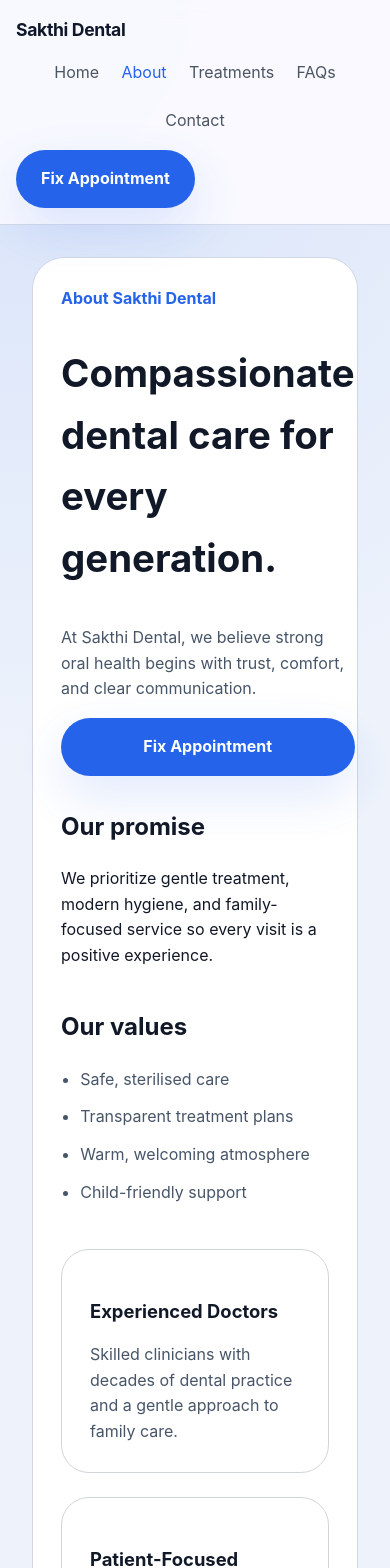
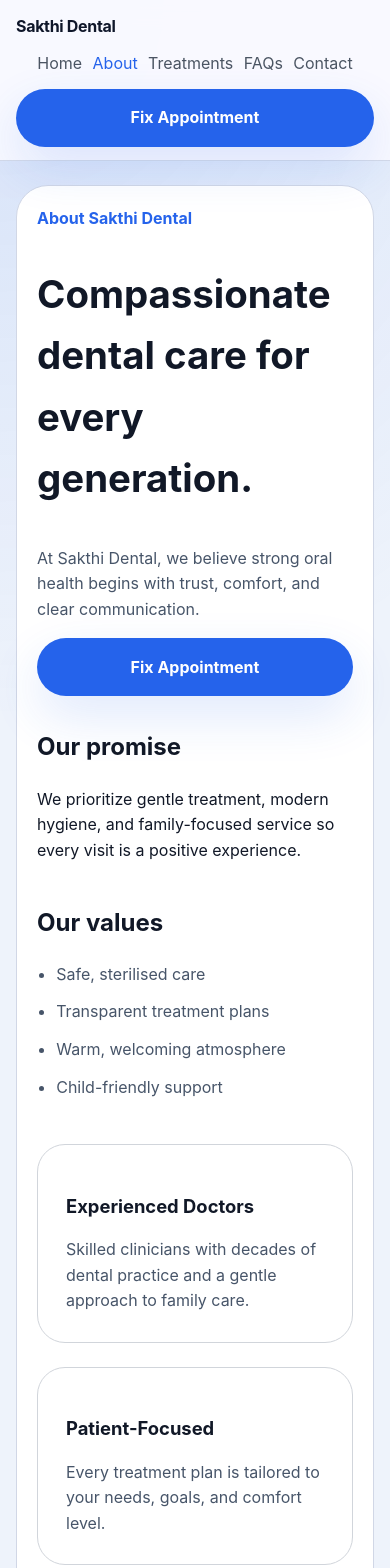
Before and after one commit to NihitAgarwal1/ShadowFox_Dental_Clinic, an Angular app: page /about in a window 390 px wide. Shown: the top 1568 px of the page. Built offline with nearby package versions, Linux system fonts and the light colour scheme.

Commit message:
Styling changes done

```diff
--- a/src/styles.css
+++ b/src/styles.css
@@ -21,14 +21,23 @@
 
 html {
   scroll-behavior: smooth;
+  min-height: 100%;
 }
 
 body {
   margin: 0;
-  min-height: 100vh;
+  min-height: 100%;
+  display: flex;
+  flex-direction: column;
   background: radial-gradient(circle at top left, rgba(37, 99, 235, 0.12), transparent 35%),
     #eef3fb;
   color: var(--text-strong);
+}
+
+app-root {
+  display: flex;
+  flex-direction: column;
+  min-height: 100vh;
 }
 
 button,
@@ -117,8 +126,12 @@ a {
 }
 
 .app-shell {
-  padding: 2rem;
+  flex: 1;
+  display: flex;
+  flex-direction: column;
+  padding: 2rem 1.5rem 3rem;
   max-width: 1180px;
+  width: 100%;
   margin: 0 auto;
 }
 
@@ -485,12 +498,73 @@ a {
 }
 
 .site-footer {
-  text-align: center;
-  padding: 1.5rem 2rem;
+  background: linear-gradient(180deg, rgba(37, 99, 235, 0.08), rgba(255, 255, 255, 0.96));
+  border-top: 1px solid rgba(209, 215, 230, 0.9);
+  padding: 2.5rem 2rem;
   color: var(--text-muted);
 }
 
+.footer-grid {
+  display: grid;
+  grid-template-columns: repeat(3, minmax(0, 1fr));
+  gap: 1.75rem;
+  max-width: 1180px;
+  margin: 0 auto 1.5rem;
+}
+
+.footer-grid h3 {
+  margin: 0 0 1rem;
+  font-size: 1rem;
+  letter-spacing: 0.01em;
+}
+
+.footer-grid ul {
+  list-style: none;
+  padding: 0;
+  margin: 0;
+}
+
+.footer-grid li {
+  margin-bottom: 0.8rem;
+}
+
+.footer-grid a {
+  color: var(--text-strong);
+  opacity: 0.82;
+  transition: opacity 0.2s ease, color 0.2s ease;
+}
+
+.footer-grid a:hover {
+  opacity: 1;
+  color: var(--accent);
+}
+
+.footer-copy {
+  margin: 0;
+  text-align: center;
+  font-size: 0.95rem;
+  opacity: 0.8;
+}
+
 @media (max-width: 960px) {
+  .footer-grid {
+    grid-template-columns: 1fr;
+    text-align: center;
+  }
+
+  .footer-grid h3 {
+    text-align: center;
+  }
+
+  .footer-grid li {
+    display: block;
+    margin: 0.35rem 0;
+  }
+
+  .footer-grid ul {
+    display: block;
+  }
+
   .hero,
   .about-grid,
   .team-cards,
@@ -504,31 +578,96 @@ a {
 
   .site-header {
     flex-wrap: wrap;
+    gap: 0.75rem;
   }
 
   .site-nav {
     width: 100%;
     justify-content: center;
+    gap: 0.85rem;
+  }
+
+  .hero-actions,
+  .hero-highlights,
+  .testimonial-grid article footer {
+    width: 100%;
   }
 }
 
 @media (max-width: 680px) {
   .site-header {
-    padding: 1rem;
+    padding: 0.85rem 1rem;
+  }
+
+  .site-nav {
+    gap: 0.65rem;
+  }
+
+  .brand-link {
+    font-size: 1rem;
+  }
+
+  .app-shell {
+    padding: 1.5rem 1rem 2rem;
+  }
+
+  .hero,
+  .about-grid,
+  .page-contact .contact-layout,
+  .feature-grid,
+  .service-grid,
+  .treatment-grid,
+  .testimonial-grid,
+  .team-cards {
+    grid-template-columns: 1fr;
   }
 
   .hero-copy h1,
   .page-intro h1 {
-    font-size: 2.25rem;
+    font-size: 2rem;
   }
 
   .hero-actions,
+  .hero-highlights,
+  .page-contact .contact-layout {
+    gap: 1rem;
+  }
+
+  .hero-actions {
+    flex-direction: column;
+    align-items: stretch;
+  }
+
   .hero-highlights {
+    display: grid;
     grid-template-columns: 1fr;
   }
 
   .small-info,
   .page-section {
-    padding: 1.75rem;
+    padding: 1.25rem;
+  }
+
+  .contact-form label {
+    gap: 0.4rem;
+  }
+
+  .contact-form input,
+  .contact-form textarea,
+  .contact-form button {
+    min-width: 100%;
+  }
+
+  .button.primary,
+  .button.secondary {
+    width: 100%;
+  }
+
+  .site-footer {
+    padding: 1.75rem 1rem;
+  }
+
+  .footer-copy {
+    font-size: 0.92rem;
   }
 }
```
